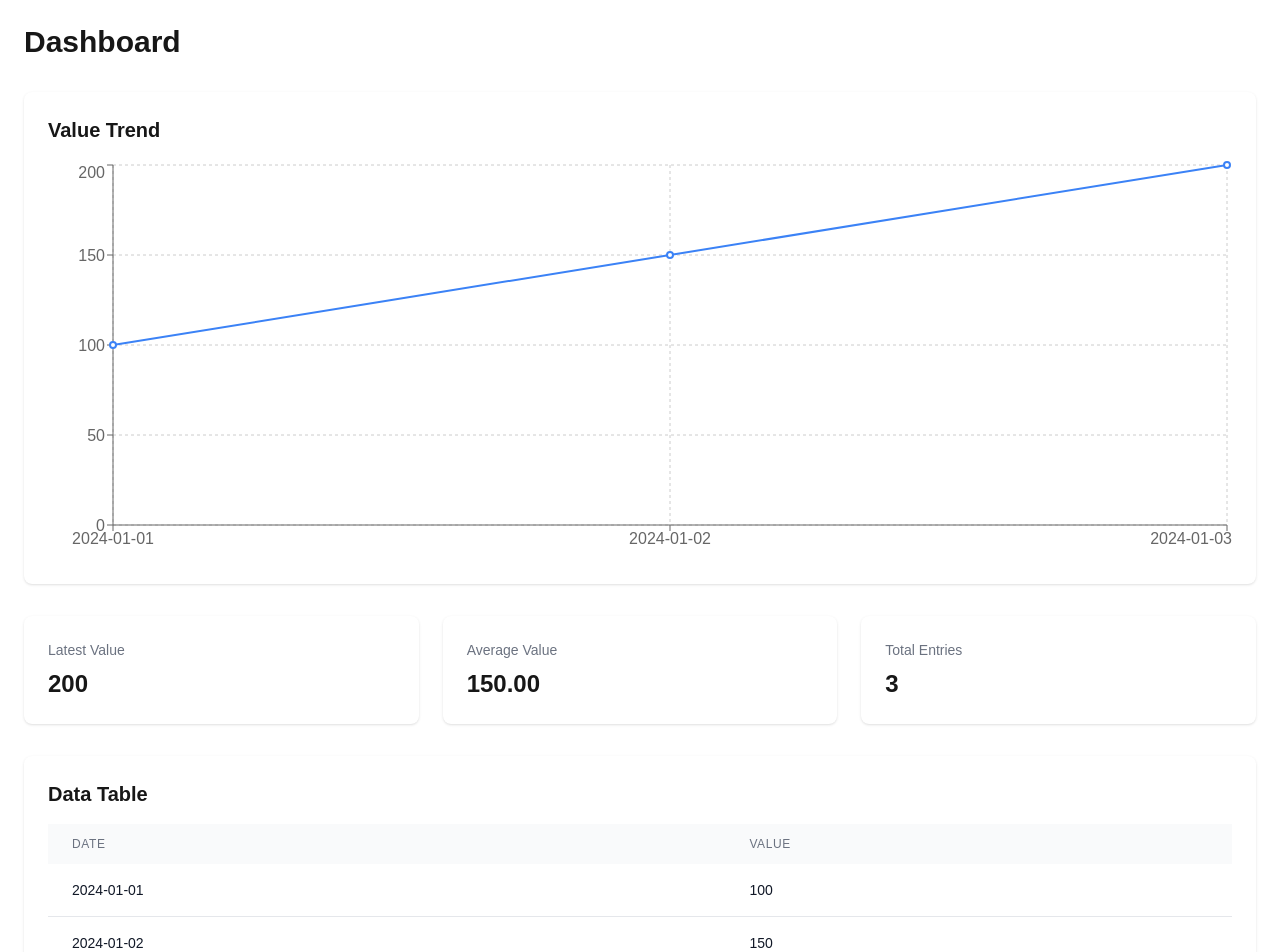
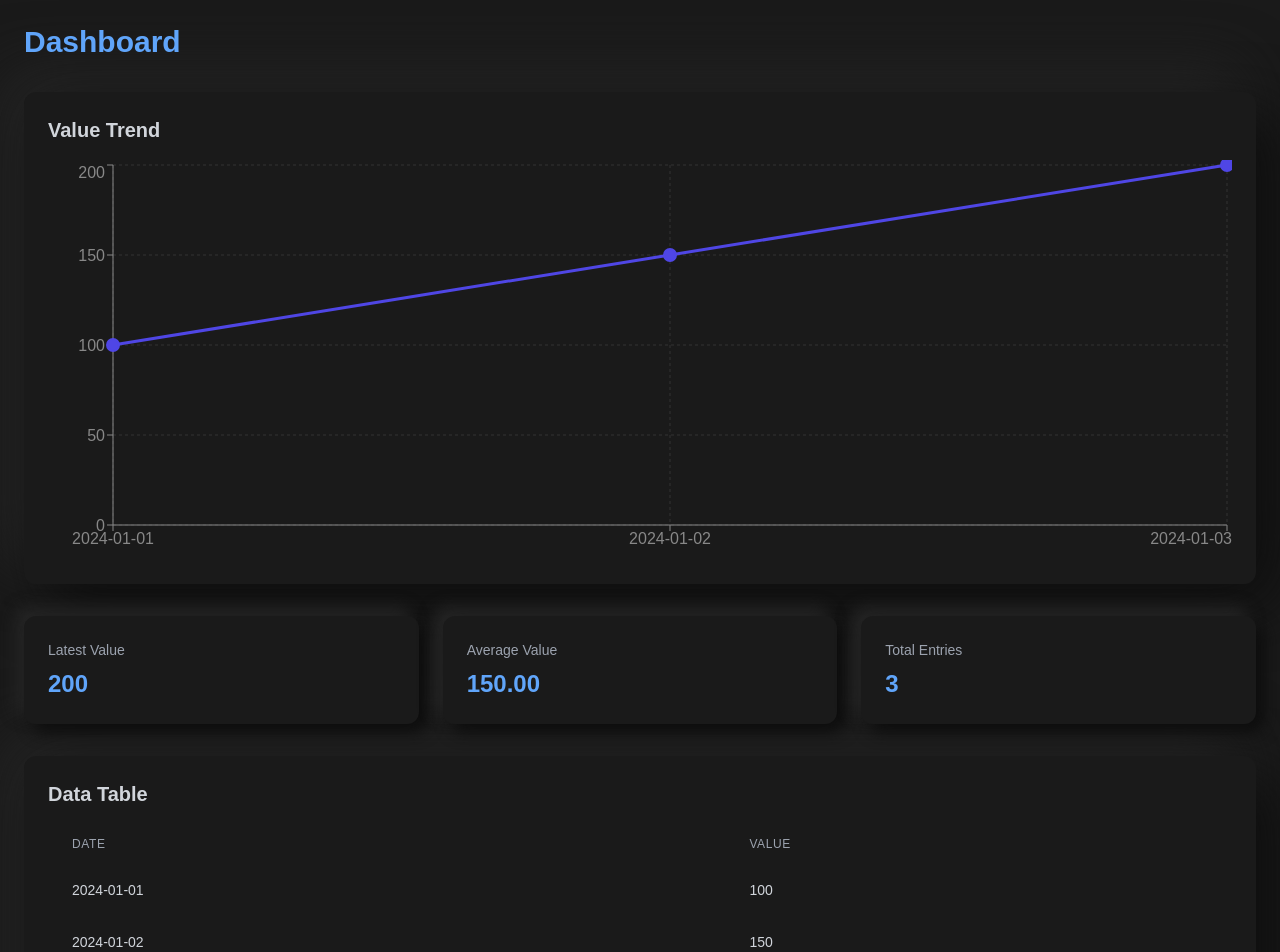
Before and after one commit to CharlesRomer/team-dashboard, a Next.js app: page /dashboard in a window 1280 px wide. Shown: the top 952 px of the page. Built offline with nearby package versions, Linux system fonts and the light colour scheme.

Commit message:
Add aesthetic dark mode

```diff
--- a/pages/dashboard.js
+++ b/pages/dashboard.js
@@ -26,11 +26,21 @@ export default function Dashboard() {
     fetchData();
   }, []);
 
+  const neumorphicStyle = {
+    backgroundColor: '#1a1a1a',
+    boxShadow: '20px 20px 60px #0d0d0d, -20px -20px 60px #272727',
+  };
+
+  const cardStyle = {
+    backgroundColor: '#1a1a1a',
+    boxShadow: '8px 8px 16px #0d0d0d, -8px -8px 16px #272727',
+  };
+
   if (error) {
     return (
-      <div className="p-6">
+      <div className="p-6 min-h-screen bg-[#1a1a1a] text-gray-200">
         <h1 className="text-2xl font-bold mb-4">Dashboard</h1>
-        <div className="bg-red-50 border border-red-200 text-red-700 p-4 rounded">
+        <div style={cardStyle} className="p-4 rounded-xl text-red-400">
           Error: {error}
         </div>
       </div>
@@ -39,28 +49,57 @@ export default function Dashboard() {
 
   if (loading) {
     return (
-      <div className="p-6">
+      <div className="p-6 min-h-screen bg-[#1a1a1a] text-gray-200">
         <h1 className="text-2xl font-bold mb-4">Dashboard</h1>
-        <p>Loading...</p>
+        <div style={cardStyle} className="p-4 rounded-xl">
+          Loading...
+        </div>
       </div>
     );
   }
 
   return (
-    <div className="p-6 max-w-7xl mx-auto">
-      <h1 className="text-3xl font-bold mb-8">Dashboard</h1>
+    <div className="p-6 max-w-7xl mx-auto min-h-screen bg-[#1a1a1a] text-gray-200">
+      <h1 className="text-3xl font-bold mb-8 text-blue-400">Dashboard</h1>
 
       {/* Chart */}
-      <div className="bg-white rounded-lg shadow p-6 mb-8">
-        <h2 className="text-xl font-semibold mb-4">Value Trend</h2>
+      <div style={neumorphicStyle} className="rounded-xl p-6 mb-8">
+        <h2 className="text-xl font-semibold mb-4 text-gray-300">Value Trend</h2>
         <div className="h-[400px]">
           <ResponsiveContainer width="100%" height="100%">
             <LineChart data={data}>
-              <CartesianGrid strokeDasharray="3 3" />
-              <XAxis dataKey="date" />
-              <YAxis />
-              <Tooltip />
-              <Line type="monotone" dataKey="value" stroke="#3b82f6" strokeWidth={2} />
+              <CartesianGrid strokeDasharray="3 3" stroke="#333" />
+              <XAxis
+                dataKey="date"
+                stroke="#888"
+                tick={{ fill: '#888' }}
+              />
+              <YAxis
+                stroke="#888"
+                tick={{ fill: '#888' }}
+              />
+              <Tooltip
+                contentStyle={{
+                  backgroundColor: '#272727',
+                  border: 'none',
+                  borderRadius: '8px',
+                  boxShadow: '4px 4px 8px #0d0d0d, -4px -4px 8px #272727'
+                }}
+                labelStyle={{ color: '#888' }}
+                itemStyle={{ color: '#4f46e5' }}
+              />
+              <Line
+                type="monotone"
+                dataKey="value"
+                stroke="#4f46e5"
+                strokeWidth={3}
+                dot={{
+                  fill: '#4f46e5',
+                  strokeWidth: 2,
+                  r: 6,
+                  strokeDasharray: ''
+                }}
+              />
             </LineChart>
           </ResponsiveContainer>
         </div>
@@ -68,43 +107,50 @@ export default function Dashboard() {
 
       {/* Summary Stats */}
       <div className="grid grid-cols-1 md:grid-cols-3 gap-6 mb-8">
-        <div className="bg-white rounded-lg shadow p-6">
-          <h3 className="text-sm text-gray-500 mb-2">Latest Value</h3>
-          <p className="text-2xl font-bold">
-            {data[data.length - 1]?.value || 0}
-          </p>
-        </div>
-        <div className="bg-white rounded-lg shadow p-6">
-          <h3 className="text-sm text-gray-500 mb-2">Average Value</h3>
-          <p className="text-2xl font-bold">
-            {(data.reduce((acc, curr) => acc + curr.value, 0) / data.length).toFixed(2)}
-          </p>
-        </div>
-        <div className="bg-white rounded-lg shadow p-6">
-          <h3 className="text-sm text-gray-500 mb-2">Total Entries</h3>
-          <p className="text-2xl font-bold">{data.length}</p>
-        </div>
+        {[
+          { title: 'Latest Value', value: data[data.length - 1]?.value || 0 },
+          { title: 'Average Value', value: (data.reduce((acc, curr) => acc + curr.value, 0) / data.length).toFixed(2) },
+          { title: 'Total Entries', value: data.length }
+        ].map((stat, index) => (
+          <div
+            key={index}
+            style={cardStyle}
+            className="rounded-xl p-6 transition-all duration-300 hover:translate-y-[-5px]"
+          >
+            <h3 className="text-sm text-gray-400 mb-2">{stat.title}</h3>
+            <p className="text-2xl font-bold text-blue-400">{stat.value}</p>
+          </div>
+        ))}
       </div>
 
       {/* Data Table */}
-      <div className="bg-white rounded-lg shadow p-6">
-        <h2 className="text-xl font-semibold mb-4">Data Table</h2>
+      <div style={neumorphicStyle} className="rounded-xl p-6">
+        <h2 className="text-xl font-semibold mb-4 text-gray-300">Data Table</h2>
         <div className="overflow-x-auto">
           <table className="min-w-full">
             <thead>
               <tr>
                 {Object.keys(data[0] || {}).map((header) => (
-                  <th key={header} className="px-6 py-3 bg-gray-50 text-left text-xs font-medium text-gray-500 uppercase tracking-wider">
+                  <th
+                    key={header}
+                    className="px-6 py-3 text-left text-xs font-medium text-gray-400 uppercase tracking-wider"
+                  >
                     {header}
                   </th>
                 ))}
               </tr>
             </thead>
-            <tbody className="bg-white divide-y divide-gray-200">
+            <tbody>
               {data.map((row, index) => (
-                <tr key={index} className="hover:bg-gray-50">
+                <tr
+                  key={index}
+                  className="hover:bg-[#222] transition-colors duration-150"
+                >
                   {Object.values(row).map((value, i) => (
-                    <td key={i} className="px-6 py-4 whitespace-nowrap text-sm text-gray-900">
+                    <td
+                      key={i}
+                      className="px-6 py-4 whitespace-nowrap text-sm text-gray-300"
+                    >
                       {value}
                     </td>
                   ))}
```
